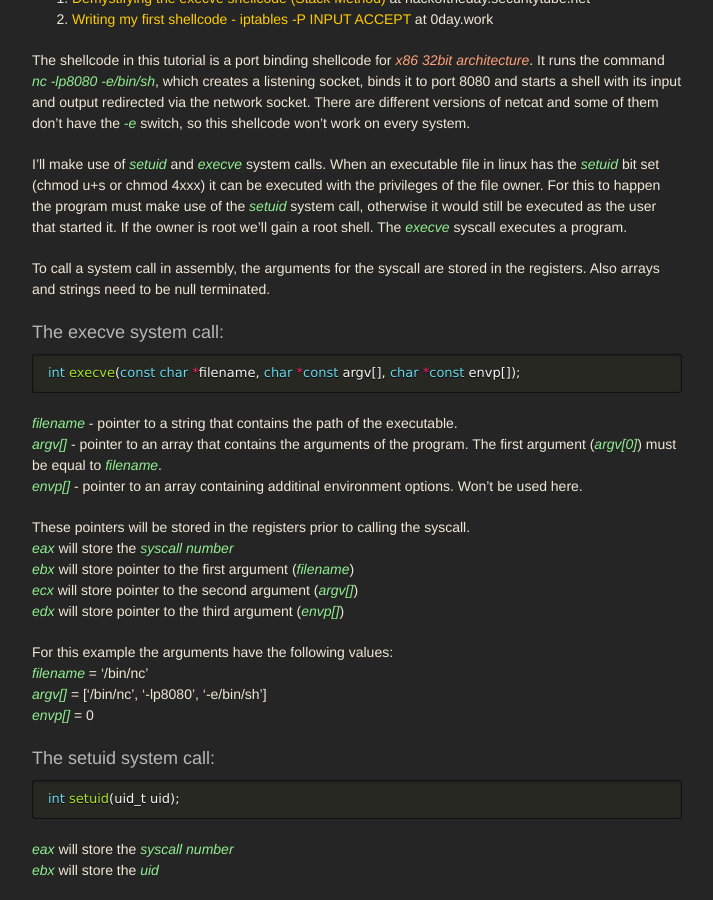
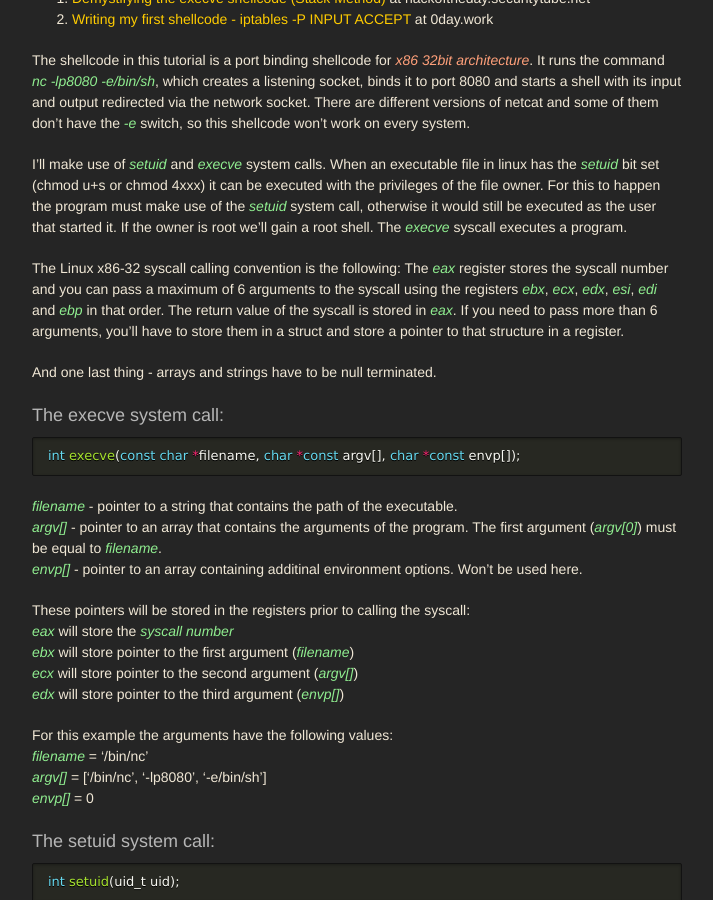
Before and after one commit to idafchev/idafchev.github.io, a Jekyll site: the page built from _posts/2017-04-14-writing_linux_shellcode.md, in a window 1280 px wide and 900 px high, scrolled down 526 px. Shown: the whole window, without its empty margins (283-996 px from the left). Built offline with Jekyll 4.4.1, drawn with Linux system fonts in a browser that asks for light colours; nearby versions of some CDN libraries; some web fonts are replaced; comment, search, counter and statistics services are not loaded.

Commit message:
Update 2017-04-14-writing_linux_shellcode.md

````diff
--- a/_posts/2017-04-14-writing_linux_shellcode.md
+++ b/_posts/2017-04-14-writing_linux_shellcode.md
@@ -15,7 +15,7 @@ This post is heavily influenced by these two tutorials and I highly recommend to
 1. [Demystifying the execve shellcode (Stack Method)](http://hackoftheday.securitytube.net/2013/04/demystifying-execve-shellcode-stack.html) at hackoftheday.securitytube.net
 2. [Writing my first shellcode - iptables -P INPUT ACCEPT](https://0day.work/writing-my-first-shellcode-iptables-p-input-accept/)  at 0day.work
 
-The shellcode in this tutorial is a port binding shellcode for *x86 32bit architecture*{: style="color: LightSalmon" :.underline}. It runs the command
+The shellcode in this tutorial is a port binding shellcode for *x86 32bit architecture*{: style="color: LightSalmon" ;:.underline}. It runs the command
 *nc -lp8080 -e/bin/sh*{: style="color: LightGreen"}, which creates a listening socket,
 binds it to port 8080 and starts a shell with its input and output redirected via the network socket. There are different versions of netcat
 and some of them don't have the *-e*{: style="color: LightGreen"} switch, so this shellcode won't work on every system.
@@ -25,7 +25,10 @@ linux has the *setuid*{: style="color: LightGreen"} bit set (chmod u+s or chmod
 it can be executed with the privileges of the file owner. For this to happen the program must make use of the *setuid*{: style="color: LightGreen"} system call, otherwise
 it would still be executed as the user that started it. If the owner is root we'll gain a root shell. The *execve*{: style="color: LightGreen"} syscall executes a program.
 
-To call a system call in assembly, the arguments for the syscall are stored in the registers. Also arrays and strings need to be null terminated.
+The Linux x86-32 syscall calling convention is the following:
+The *eax*{: style="color: LightGreen"} register stores the syscall number and you can pass a maximum of 6 arguments to the syscall using the registers *ebx*{: style="color: LightGreen"}, *ecx*{: style="color: LightGreen"}, *edx*{: style="color: LightGreen"}, *esi*{: style="color: LightGreen"}, *edi*{: style="color: LightGreen"} and *ebp*{: style="color: LightGreen"} in that order. The return value of the syscall is stored in *eax*{: style="color: LightGreen"}. If you need to pass more than 6 arguments, you'll have to store them in a struct and store a pointer to that structure in a register.
+
+And one last thing - arrays and strings have to be null terminated.
 
 ### The execve system call:
 ```c
@@ -36,7 +39,7 @@ int execve(const char *filename, char *const argv[], char *const envp[]);
 The first argument (*argv[0]*{: style="color: LightGreen"}) must be equal to *filename*{: style="color: LightGreen"}.
 *envp[]*{: style="color: LightGreen"} - pointer to an array containing additinal environment options. Won't be used here.
 
-These pointers will be stored in the registers prior to calling the syscall.
+These pointers will be stored in the registers prior to calling the syscall:
 *eax*{: style="color: LightGreen"} will store the *syscall number*{: style="color: LightGreen"}
 *ebx*{: style="color: LightGreen"} will store pointer to the first argument (*filename*{: style="color: LightGreen"})
 *ecx*{: style="color: LightGreen"} will store pointer to the second argument (*argv[]*{: style="color: LightGreen"})
````
